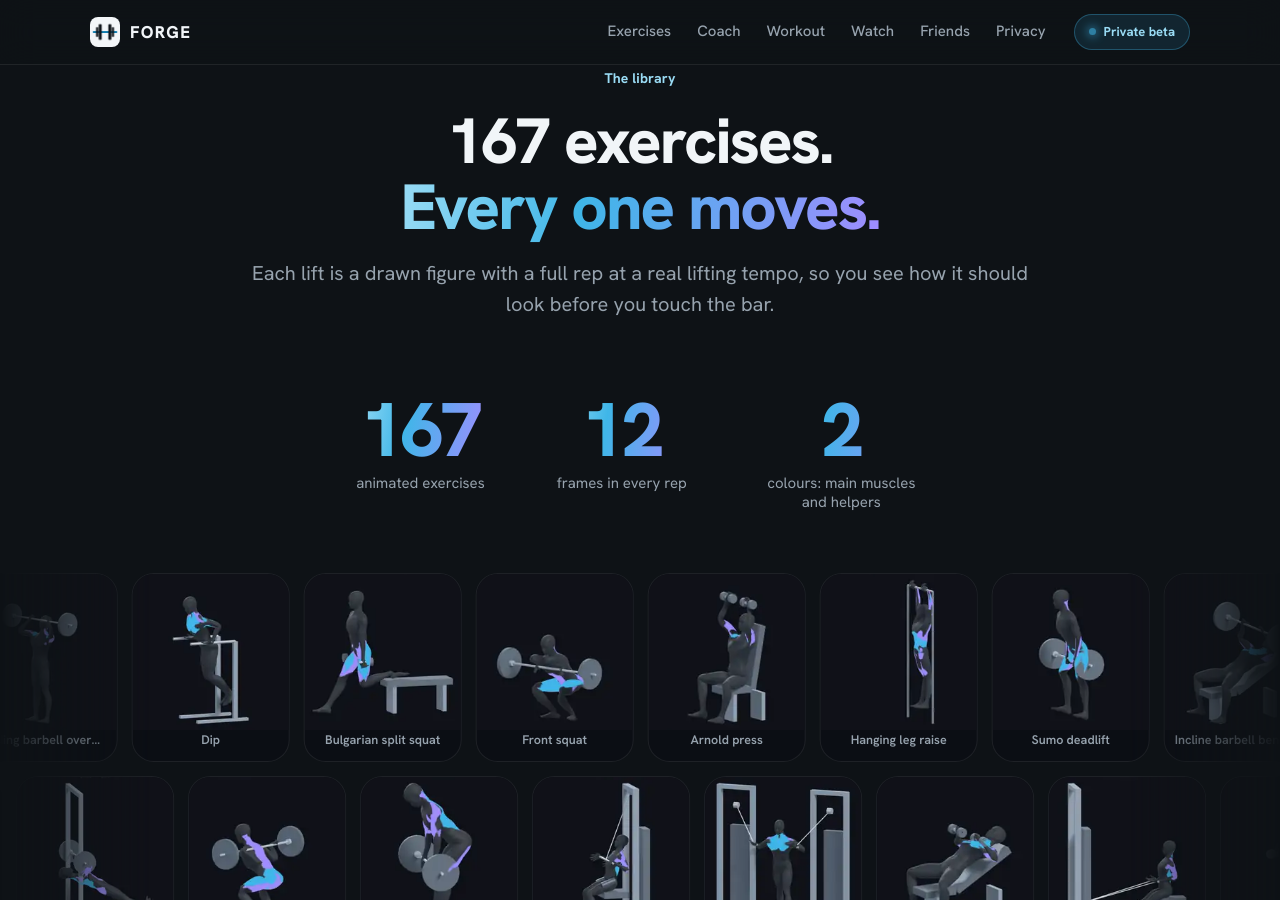
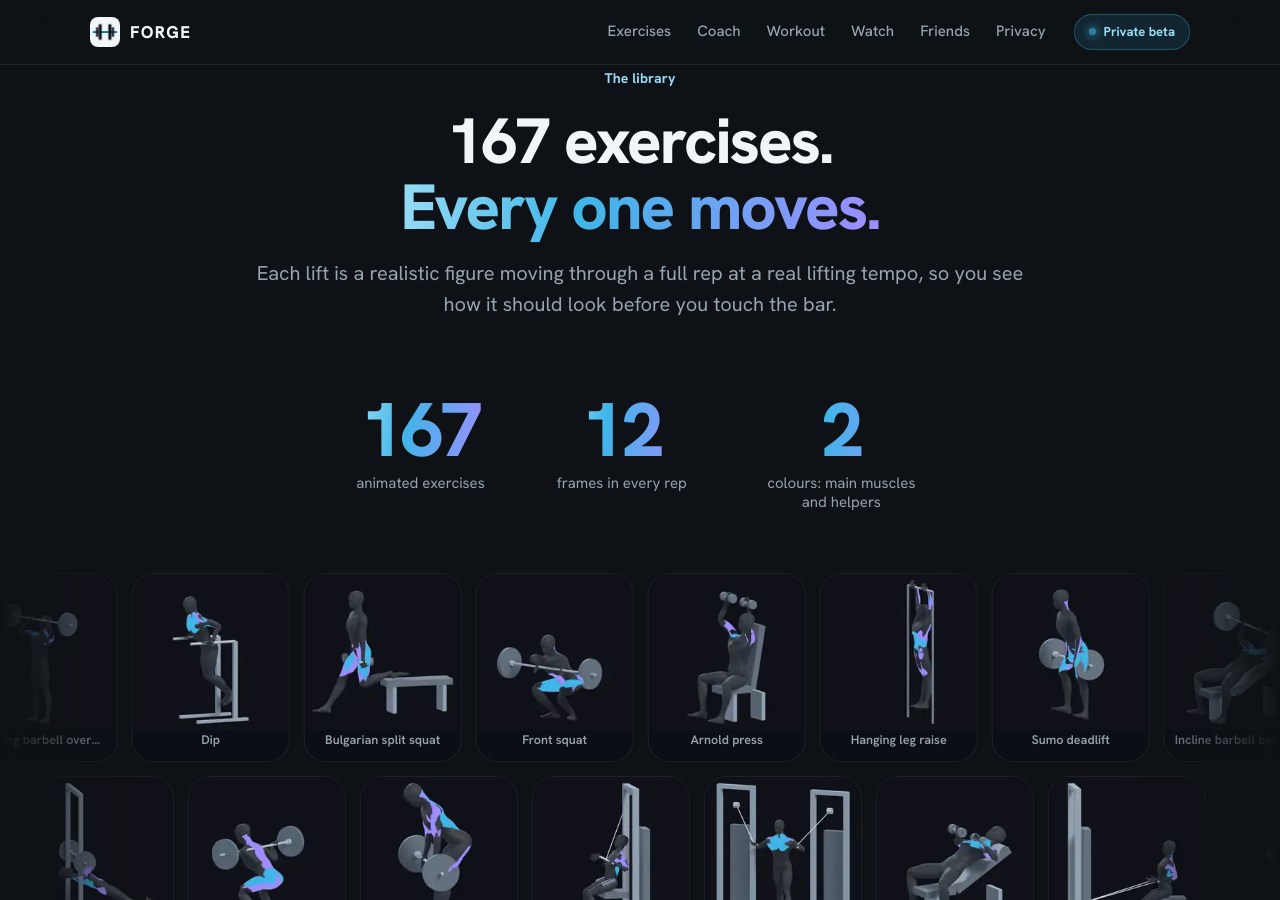
Before and after one commit to tajshaik24/forge-app, a Jekyll site: the page index.html, which Jekyll copies as it is, in a window 1280 px wide and 900 px high, scrolled down 1409 px. Built offline with Jekyll 4.4.1, drawn with Linux system fonts in a browser that asks for light colours.

Commit message:
Site: describe the new figures
Co-Authored-By: Claude Opus 5.5 <noreply@anthropic.com>
Claude-Session: https://claude.ai/code/session_01Gm3xDY1QoQ88dSKn1ocNni

```diff
--- a/index.html
+++ b/index.html
@@ -76,7 +76,7 @@
     <div class="sec-head reveal">
       <span class="eyebrow">The library</span>
       <h2>167 exercises. <span class="grad">Every one moves.</span></h2>
-      <p>Each lift is a drawn figure with a full rep at a real lifting tempo, so you see how it should look before you touch the bar.</p>
+      <p>Each lift is a realistic figure moving through a full rep at a real lifting tempo, so you see how it should look before you touch the bar.</p>
     </div>
     <div class="stats reveal">
       <div class="stat"><b class="grad">167</b><span>animated exercises</span></div>
```
